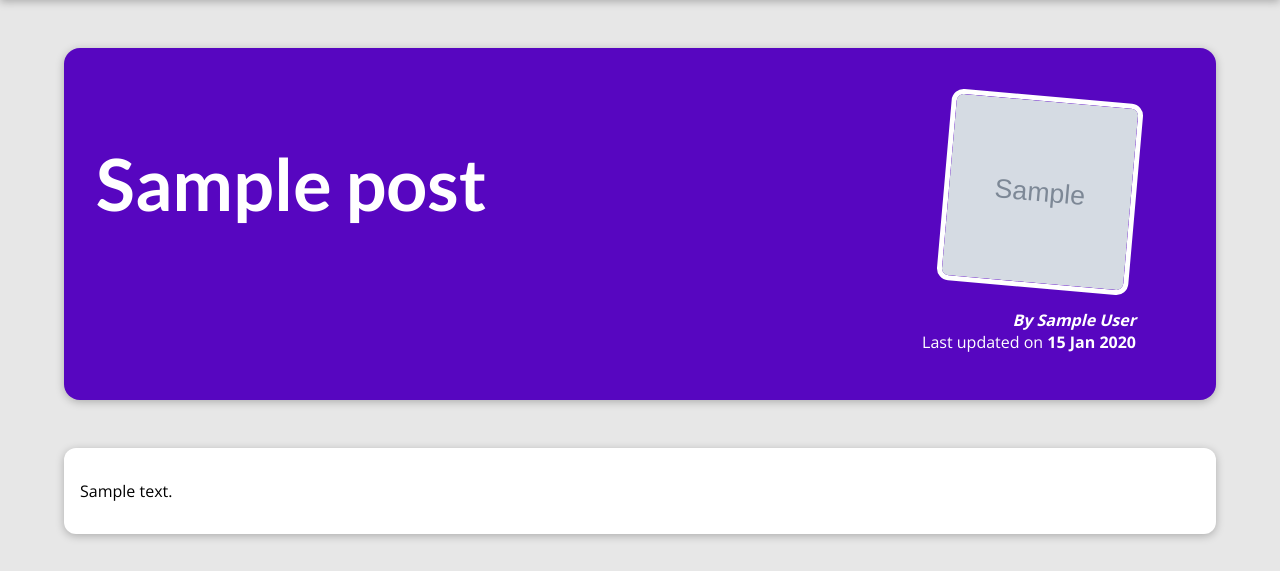
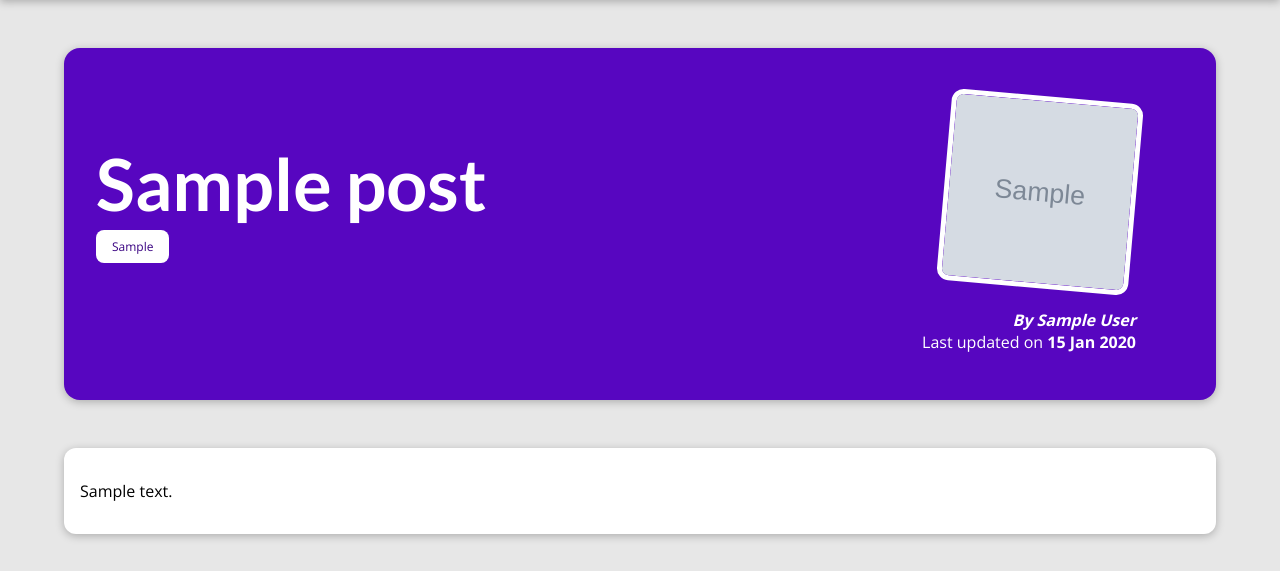
Before and after one commit to mausneg/My-Site-Django, a Django app: a page that uses blog/templates/blog/post-detail.html in a window 1280 px wide. Shown: the part 80-651 px from the top of the page. Run offline with Django 5.2, Linux system fonts and the light colour scheme; tables that the repository leaves empty hold one stand-in row (values such as "Sample post"); grey boxes marked "Sample" are stand-in pictures.

Commit message:
add tags and author email at post detail page

```diff
--- a/blog/static/blog/post-detail.css
+++ b/blog/static/blog/post-detail.css
@@ -22,6 +22,7 @@ body {
 #summary h2 {
   color: white;
   font-size: 4.5rem;
+  margin-bottom: 0.5rem;
 }
 
 #summary article {
@@ -51,6 +52,18 @@ body {
   font-weight: bold;
 }
 
+#summary a {
+  color: white;
+  text-decoration: none;
+}
+
+#summary a:hover,
+#summary a:active
+{
+  color: #cf79f1;
+}
+
+
 main {
   width: 90%;
   max-width: 90rem;
@@ -60,3 +73,11 @@ main {
   border-radius: 12px;
   box-shadow: 0 2px 8px rgba(0, 0, 0, 0.25);
 }
+
+.tag {
+  background-color: white;
+  color: #390281;
+  padding: 0.5rem 1rem;
+  border-radius: 8px;
+  font-size: 12px;
+}
--- a/blog/templates/blog/post-detail.html
+++ b/blog/templates/blog/post-detail.html
@@ -12,9 +12,14 @@
 {% block content %}
     <section id="summary">
         <h2>{{ post.title }}</h2>
+        <div>
+            {% for tag in tags %}
+                <span class="tag">{{ tag.caption }}</span>
+            {% endfor %}
+        </div>
         <article>
             <img src="{% static 'blog/images/'|add:post.image_name %}" alt="{{ post.title }}">
-            <address>By {{ post.author|title }}</address>
+            <address>By <a href="mailto:{{ post.author.email }}">{{ post.author|title }}</a></address>
             <div>
                 Last updated on <time>{{ post.date|date:"d M Y"}} </time>
             </div>
--- a/blog/views.py
+++ b/blog/views.py
@@ -1,27 +1,22 @@
-from django.shortcuts import render
-from django.http import HttpResponse
-from datetime import date
-from django.http import Http404
-from .models import Post, Author, Tag
+from django.shortcuts import render, get_object_or_404
+from .models import Post
 
-posts_data = Post.objects.all().order_by("-date")
 
 def index(request):
-    latest_post = posts_data[:3]
-    print(latest_post)
+    latest_posts = Post.objects.all().order_by("-date")[:3]
     return render(request, "blog/index.html", {
-        "posts": latest_post
+        "posts": latest_posts
     })
 
 def posts(request):
+    posts_data = Post.objects.all().order_by("-date")
     return render(request, "blog/all-posts.html",{
         "posts": posts_data
     })
 
 def post_detail(request, slug):
-    selected_post = next((post for post in posts_data if post.slug == slug) , None)
-    if selected_post is None:
-        raise Http404()
+    selected_post = get_object_or_404(Post, slug=slug)
     return render(request, "blog/post-detail.html", {
-        'post': selected_post
+        'post': selected_post,
+        "tags": selected_post.tag.all()
     })
```
